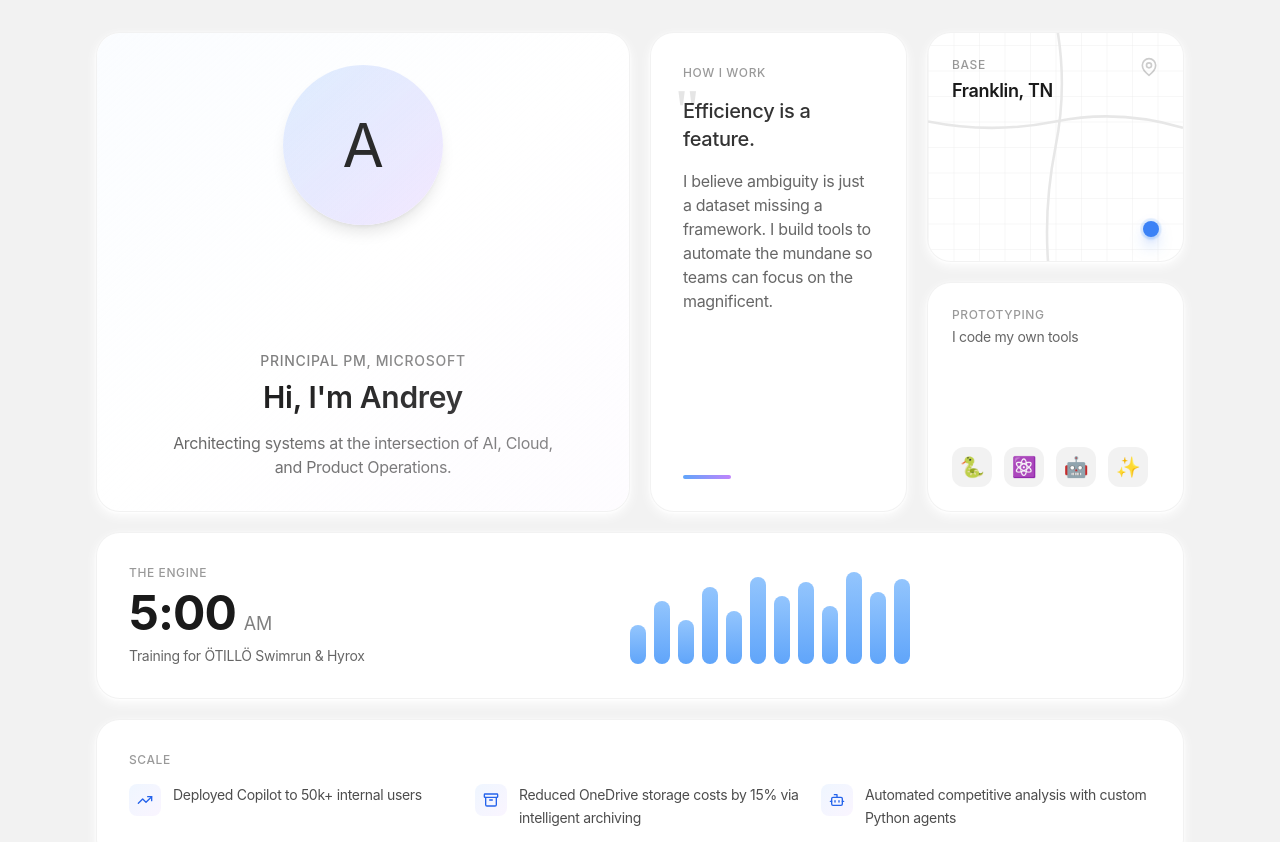
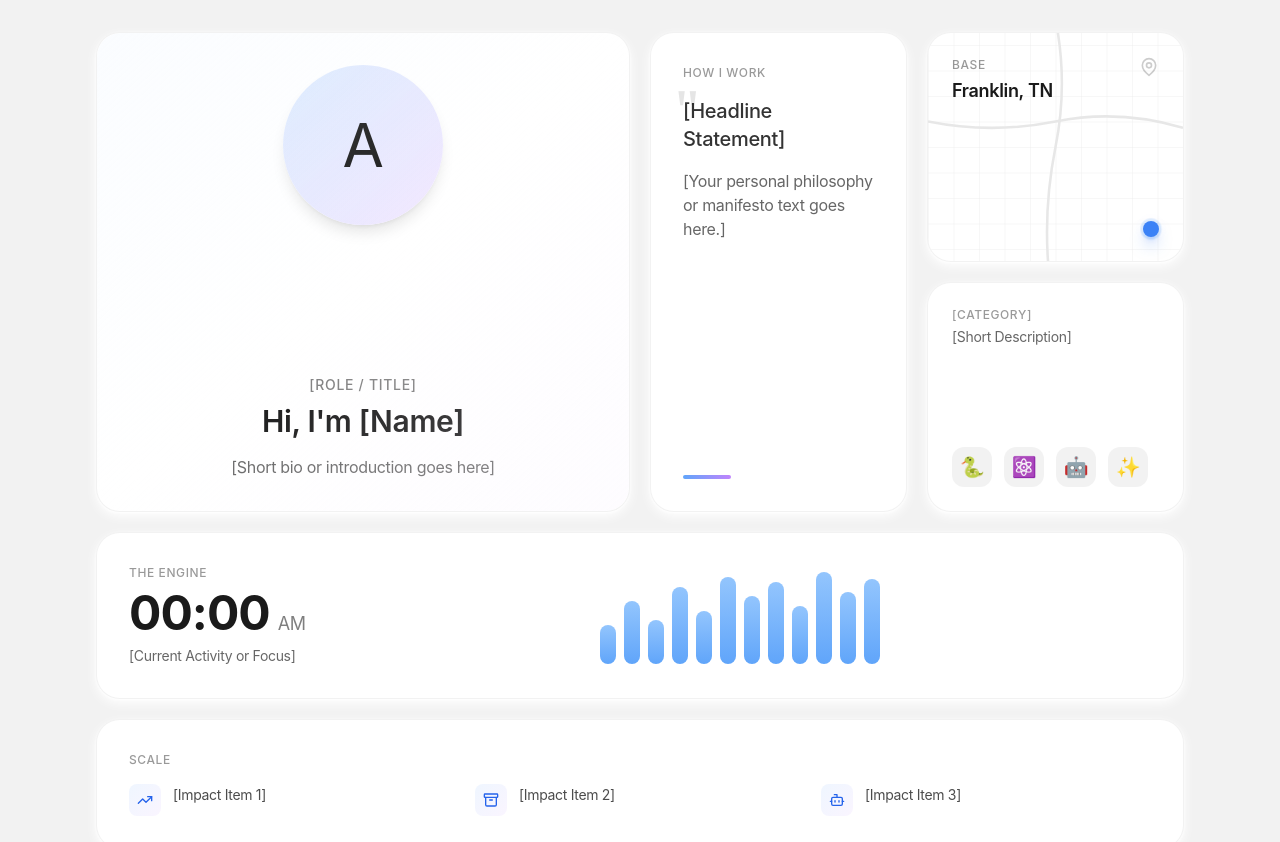
Before and after one commit to andrey-esipov/andrey-esipov.github.io, a Next.js app: page / in a window 1280 px wide. Shown: the top 842 px of the page. Built offline with nearby package versions, Linux system fonts and the light colour scheme.

Commit message:
Clear bento box content for user customization

```diff
--- a/components/EngineCard.tsx
+++ b/components/EngineCard.tsx
@@ -18,11 +18,11 @@ export default function EngineCard() {
             The Engine
           </p>
           <div className="flex items-baseline gap-2 mb-2">
-            <span className="text-4xl md:text-5xl font-bold tracking-tight">5:00</span>
+            <span className="text-4xl md:text-5xl font-bold tracking-tight">00:00</span>
             <span className="text-lg text-black/50">AM</span>
           </div>
           <p className="text-sm text-black/60">
-            Training for ÖTILLÖ Swimrun & Hyrox
+            [Current Activity or Focus]
           </p>
         </div>
 
--- a/components/ImpactCard.tsx
+++ b/components/ImpactCard.tsx
@@ -6,15 +6,15 @@ import { TrendingUp, Archive, Bot } from 'lucide-react'
 const impacts = [
   {
     icon: TrendingUp,
-    text: 'Deployed Copilot to 50k+ internal users',
+    text: '[Impact Item 1]',
   },
   {
     icon: Archive,
-    text: 'Reduced OneDrive storage costs by 15% via intelligent archiving',
+    text: '[Impact Item 2]',
   },
   {
     icon: Bot,
-    text: 'Automated competitive analysis with custom Python agents',
+    text: '[Impact Item 3]',
   },
 ]
 
--- a/components/ManifestoCard.tsx
+++ b/components/ManifestoCard.tsx
@@ -16,10 +16,10 @@ export default function ManifestoCard() {
       <blockquote className="relative">
         <span className="absolute -top-4 -left-2 text-6xl text-black/10 font-serif">"</span>
         <p className="text-lg md:text-xl font-medium leading-relaxed text-black/80 relative z-10">
-          Efficiency is a feature.
+          [Headline Statement]
         </p>
         <p className="mt-4 text-sm md:text-base text-black/60 leading-relaxed">
-          I believe ambiguity is just a dataset missing a framework. I build tools to automate the mundane so teams can focus on the magnificent.
+          [Your personal philosophy or manifesto text goes here.]
         </p>
       </blockquote>
 
--- a/components/ProfileCard.tsx
+++ b/components/ProfileCard.tsx
@@ -74,13 +74,13 @@ export default function ProfileCard() {
           className="text-center"
         >
           <p className="text-sm font-medium text-black/50 uppercase tracking-wider mb-2">
-            Principal PM, Microsoft
+            [Role / Title]
           </p>
           <h1 className="text-2xl md:text-3xl font-semibold mb-4 leading-tight">
-            Hi, I'm Andrey
+            Hi, I'm [Name]
           </h1>
           <p className="text-black/60 text-sm md:text-base leading-relaxed max-w-sm mx-auto">
-            Architecting systems at the intersection of AI, Cloud, and Product Operations.
+            [Short bio or introduction goes here]
           </p>
         </motion.div>
 
--- a/components/StackCard.tsx
+++ b/components/StackCard.tsx
@@ -18,9 +18,9 @@ export default function StackCard() {
     >
       <div>
         <p className="text-xs font-medium text-black/40 uppercase tracking-wider mb-1">
-          Prototyping
+            [Category]
         </p>
-        <p className="text-sm text-black/60">I code my own tools</p>
+        <p className="text-sm text-black/60">[Short Description]</p>
       </div>
 
       {/* Stack icons */}
```
